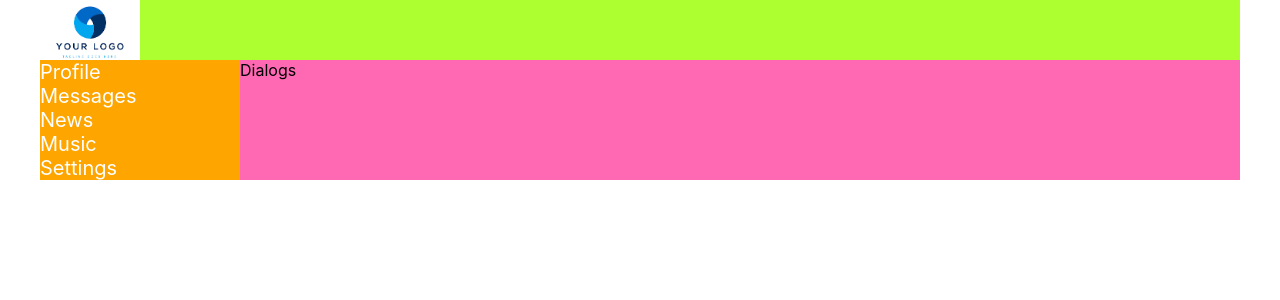
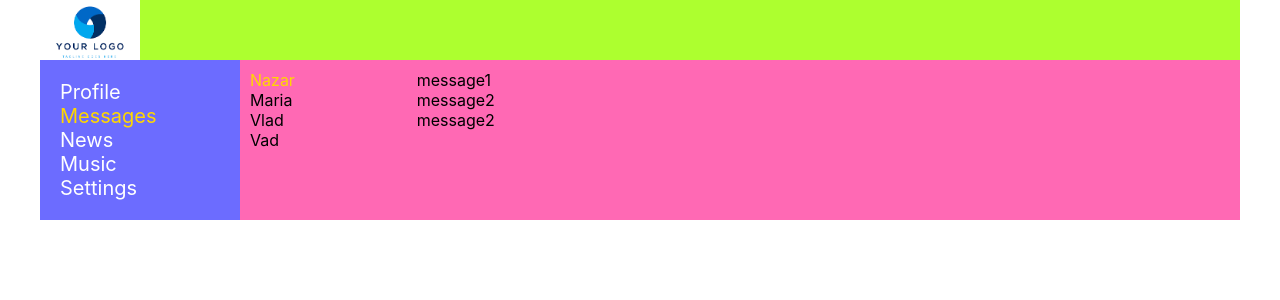
Before and after one commit to NAZMEL/Web-app, a React (Create React App) app: page /dialogs in a window 1280 px wide. Shown: the top 300 px of the page. Built offline with nearby package versions, Linux system fonts and the light colour scheme.

Commit message:
Add dilog components

```diff
--- a/src/components/Dialogs/Dialogs.jsx
+++ b/src/components/Dialogs/Dialogs.jsx
@@ -3,8 +3,34 @@ import dialogsStyle from './Dialogs.module.css';
 
 const Dialogs = (props) => {
     return(
-        <div>
-            Dialogs
+        <div className={dialogsStyle.dialogs}>
+            <div className={dialogsStyle.dialogsItems}>
+
+                <div className={dialogsStyle.dialog + ' '+ dialogsStyle.active}>
+                    Nazar
+                </div>
+                <div className={dialogsStyle.dialog}>
+                    Maria
+                </div>
+                <div className={dialogsStyle.dialog}>
+                    Vlad
+                </div>
+                <div className={dialogsStyle.dialog}>
+                    Vad
+                </div>
+            </div>
+
+            <div className={dialogsStyle.dialogMessages}>
+                <div className={dialogsStyle.message}>
+                    message1
+                </div>
+                <div className={dialogsStyle.message}>
+                    message2
+                </div>
+                <div className={dialogsStyle.message}>
+                    message2
+                </div>
+            </div>
         </div>
     )
 }
--- a/src/components/Dialogs/Dialogs.module.css
+++ b/src/components/Dialogs/Dialogs.module.css
@@ -1,4 +1,20 @@
-.content{
-    grid-area: c;
-    background-color: hotpink;
-  }
+.dialogs{
+  display: grid;
+  grid-template-columns: 2fr 10fr;
+}
+
+.dialogsItems{
+  padding: 10px;
+}
+
+.active{
+  color: gold;
+}
+
+.dialogMessages{
+  padding: 10px;
+}
+
+.message{
+
+}
--- a/src/components/Navbar/Navbar.js
+++ b/src/components/Navbar/Navbar.js
@@ -7,19 +7,29 @@ const Navbar = () =>{
     return(
         <nav className={navbarStyle.nav}>
         <div className={navbarStyle.item}>
-          <NavLink to="/profile">Profile</NavLink>
+          <NavLink to="/profile" className={
+            navData => navData.isActive ? navbarStyle.active : navbarStyle.item
+          } >Profile</NavLink>
         </div>
         <div className={navbarStyle.item}>
-          <NavLink to="/dialogs">Messages</NavLink>
+          <NavLink to="/dialogs" className={
+            navData => navData.isActive ? navbarStyle.active : navbarStyle.item
+          }>Messages</NavLink>
         </div>
         <div className={navbarStyle.item}>
-          <NavLink to="/news">News</NavLink>
+          <NavLink to="/news" className={
+            navData => navData.isActive ? navbarStyle.active : navbarStyle.item
+          }>News</NavLink>
         </div>
         <div className={navbarStyle.item}>
-          <NavLink to="/music">Music</NavLink>
+          <NavLink to="/music" className={
+            navData => navData.isActive ? navbarStyle.active : navbarStyle.item
+          }>Music</NavLink>
         </div>
         <div className={navbarStyle.item}>
-          <NavLink to="/settings">Settings</NavLink>
+          <NavLink to="/settings"  className={
+            navData => navData.isActive ? navbarStyle.active : navbarStyle.item
+          } >Settings</NavLink>
         </div>
       </nav>
     )
--- a/src/components/Navbar/Navbar.module.css
+++ b/src/components/Navbar/Navbar.module.css
@@ -1,12 +1,14 @@
 .nav{
     grid-area: n;
-    background-color: orange;
+    background-color: rgba(0, 0, 255, 0.575);
+    padding: 20px;
   }
 
 .item {
     font-size: 20px;
+    color: white;
 }
 
-.item a{
-  color: white;
+.active{
+  color: gold;
 }
```
